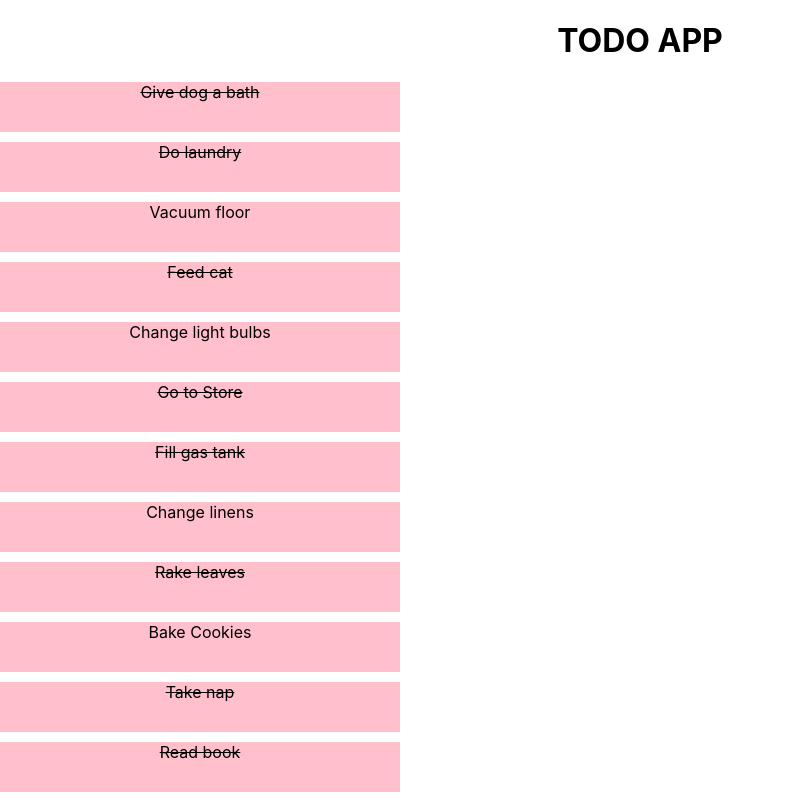
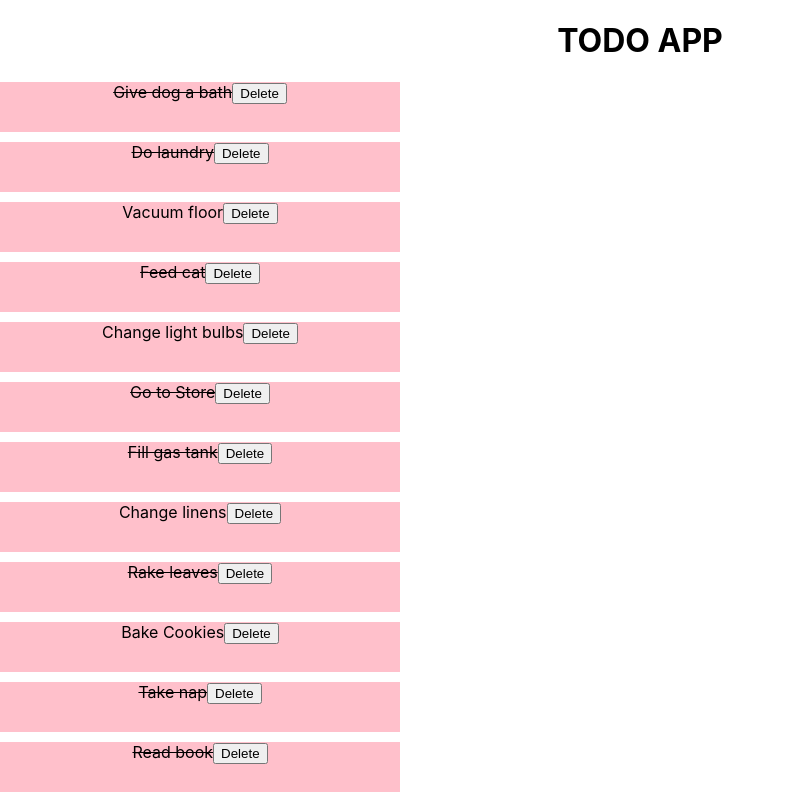
Before and after one commit to ihatepineapple/todo-app, a React (Create React App) app: page / in a window 1280 px wide. Shown: the top 800 px of the page, without its empty margins (0-785 px from the left). Built offline with nearby package versions, Linux system fonts and the light colour scheme.

Commit message:
delete item not working

```diff
--- a/src/App.js
+++ b/src/App.js
@@ -14,6 +14,7 @@ function App() {
   const [ todoList, setTodoList ] = useState(data);
 
 
+
   const handleToggleComplete = (id) => {
     let mapped = todoList.map(task => {
       return task.id === Number(id) ? { ...task, complete: !task.complete } : { ...task};
@@ -21,11 +22,26 @@ function App() {
     setTodoList(mapped);
   }
 
+  const deleteItem = (id) => {
+    // gets id of the button triggered
+    const index = todoList.map(todo => todo.id).indexOf(Number(id))
+    // finds index of that id
+
+    const updatedList = [...todoList];
+    // splices array .splice(index, 1)
+    updatedList.splice(index, 1)
+
+    // sets new array as state
+    setTodoList(updatedList)
+  }
+
+
+
   return (
     <div className="App">
 
             <Header />
-            <TodoList todoList={todoList} handleToggleComplete={handleToggleComplete}/>
+            <TodoList todoList={todoList} handleToggleComplete={handleToggleComplete} deleteItem={deleteItem}/>
 
     </div>
   );
--- a/src/components/todo-list.js
+++ b/src/components/todo-list.js
@@ -1,12 +1,12 @@
 import React from 'react';
 import ToDo from './todo';
 
-function TodoList({todoList, handleToggleComplete}) {
+function TodoList({todoList, handleToggleComplete, deleteItem}) {
     return (
         <div>
             {todoList.map(todo => {
                return (
-                   <ToDo todo={todo} handleToggleComplete={handleToggleComplete}/>
+                   <ToDo todo={todo} handleToggleComplete={handleToggleComplete} deleteItem={deleteItem}/>
                )
            })}
 
--- a/src/components/todo.js
+++ b/src/components/todo.js
@@ -1,16 +1,22 @@
 import React from 'react'
 
-const ToDo = ({todo, handleToggleComplete}) => {
+const ToDo = ({todo, handleToggleComplete, deleteItem}) => {
 
     const handleClick = (event) => {
         event.preventDefault()
         handleToggleComplete(event.currentTarget.id)
     }
 
+    const handleDelete = (event) => {
+        event.preventDefault()
+        deleteItem(event.currentTarget.parentNode.id)
+    }
+
 
     return (
         <div id={todo.id} onClick={handleClick} className={todo.complete ? "todo strike" : "todo"}>
             {todo.task}
+            <button onClick={handleDelete}>Delete</button>
         </div>
     );
  };
```
